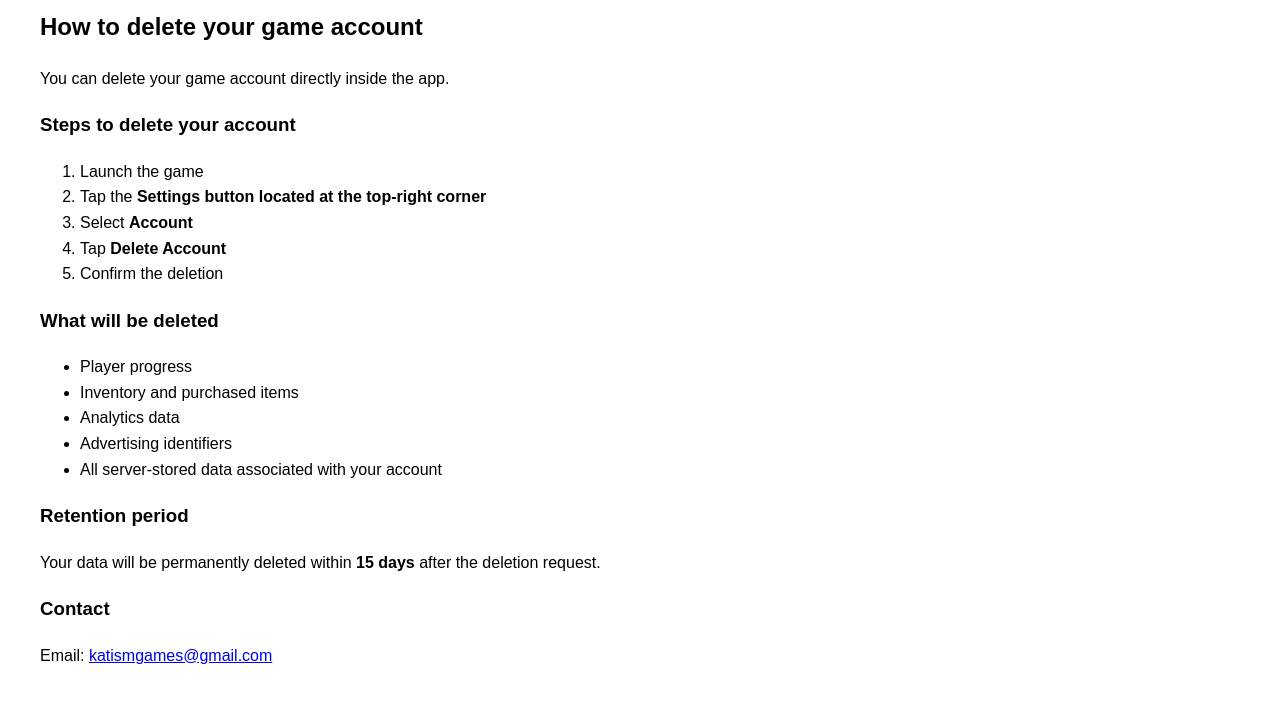
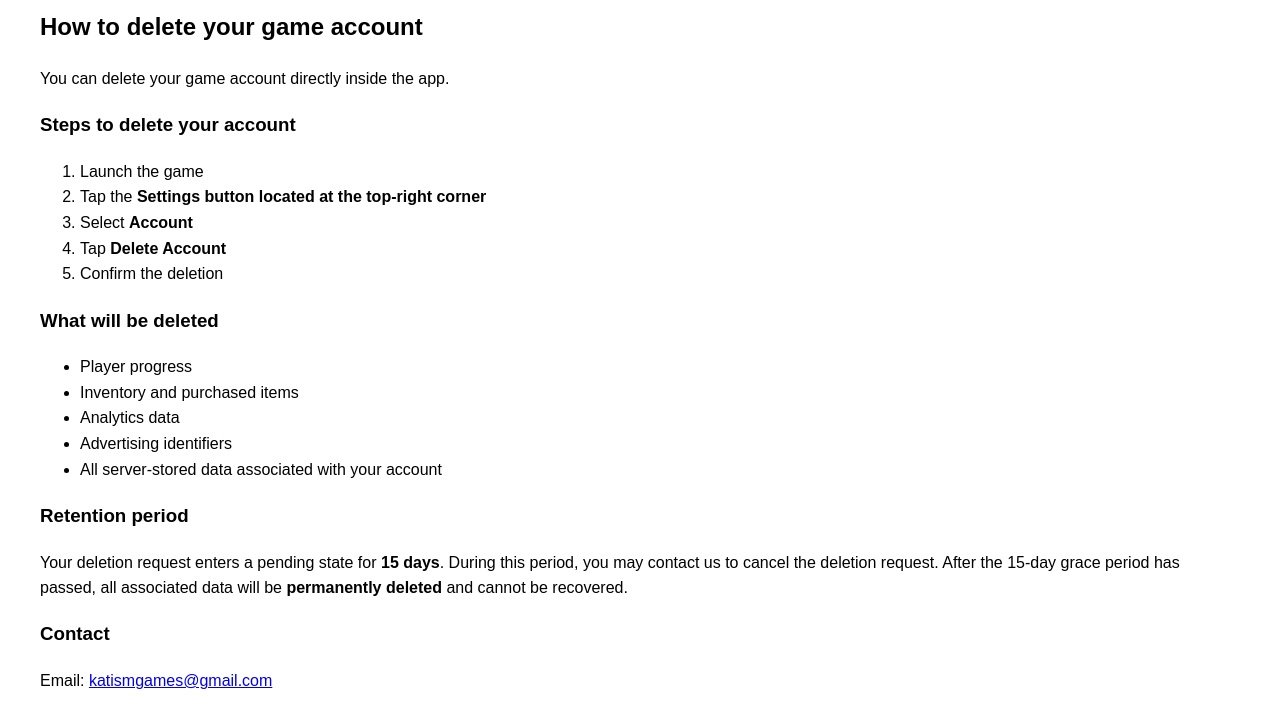
Before and after one commit to katismgames/account-deletion, a plain HTML site: page index.html in a window 1280 px wide. Shown: the part 105-832 px from the top of the page. Drawn offline with Linux system fonts and the light colour scheme.

Commit message:
Update index.html

```diff
--- a/index.html
+++ b/index.html
@@ -34,7 +34,7 @@ h1 { color: #333; }
 </ul>
 
 <h3>Retention period</h3>
-<p>Your data will be permanently deleted within <strong>15 days</strong> after the deletion request.</p>
+<p>Your deletion request enters a pending state for <strong>15 days</strong>. During this period, you may contact us to cancel the deletion request. After the 15-day grace period has passed, all associated data will be <strong>permanently deleted</strong> and cannot be recovered.</p>
 
 <h3>Contact</h3>
 <p>Email: <a href="mailto:katismgames@gmail.com">katismgames@gmail.com</a></p>
```
